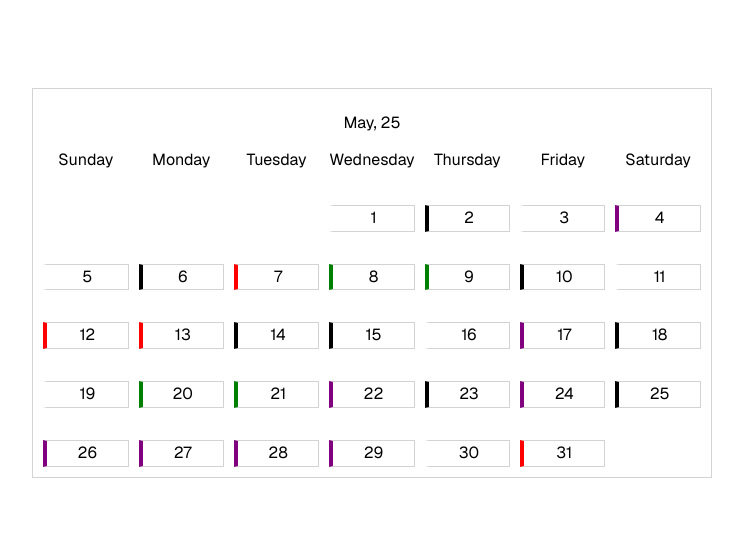
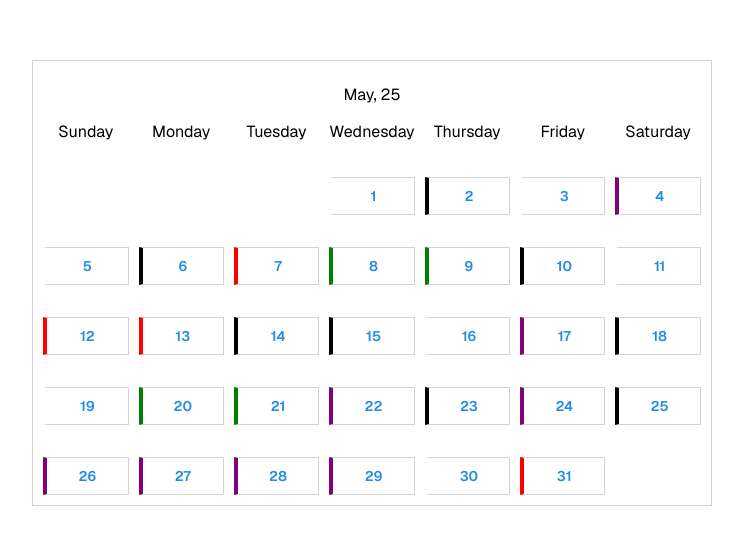
Before and after one commit to gabrielamonaro/acolytes-app-front-end, a Next.js app: page / in a window 1280 px wide. Shown: the part 117-662 px from the top of the page, without its empty margins (268-1011 px from the left). Built offline with nearby package versions, Linux system fonts and the light colour scheme.

Commit message:
refact: style

```diff
--- a/src/app/page.tsx
+++ b/src/app/page.tsx
@@ -1,5 +1,5 @@
 "use client";
-import { SimpleGrid } from "@mantine/core";
+import { Button, SimpleGrid } from "@mantine/core";
 import styles from "./page.module.css";
 import { format } from "date-fns";
 import { LiturgicalColor } from "./interfaces/LiturgicalColor";
@@ -59,15 +59,32 @@ export default function Home() {
             ))}
             {fakeData.map((item) => (
               <div
+                key={item.day}
                 className={colorClasses[item.color] + " " + styles.dayItem}
-                key={item.day}
-                onClick={() => {
-                  open();
-                  setSelectdId(item.day);
-                }}
+                style={{ width: "100%" }}
               >
-                {item.day}
+                <Button
+                  onClick={() => {
+                    open();
+                    setSelectdId(item.day);
+                  }}
+                  fullWidth
+                  variant="transparent"
+                >
+                  {item.day}
+                </Button>
               </div>
+
+              // <div
+              //   className={colorClasses[item.color] + " " + styles.dayItem}
+              //   key={item.day}
+              //   onClick={() => {
+              //     open();
+              //     setSelectdId(item.day);
+              //   }}
+              // >
+              //   {item.day}
+              // </div>
             ))}
 
             {selectedDay && (
```
